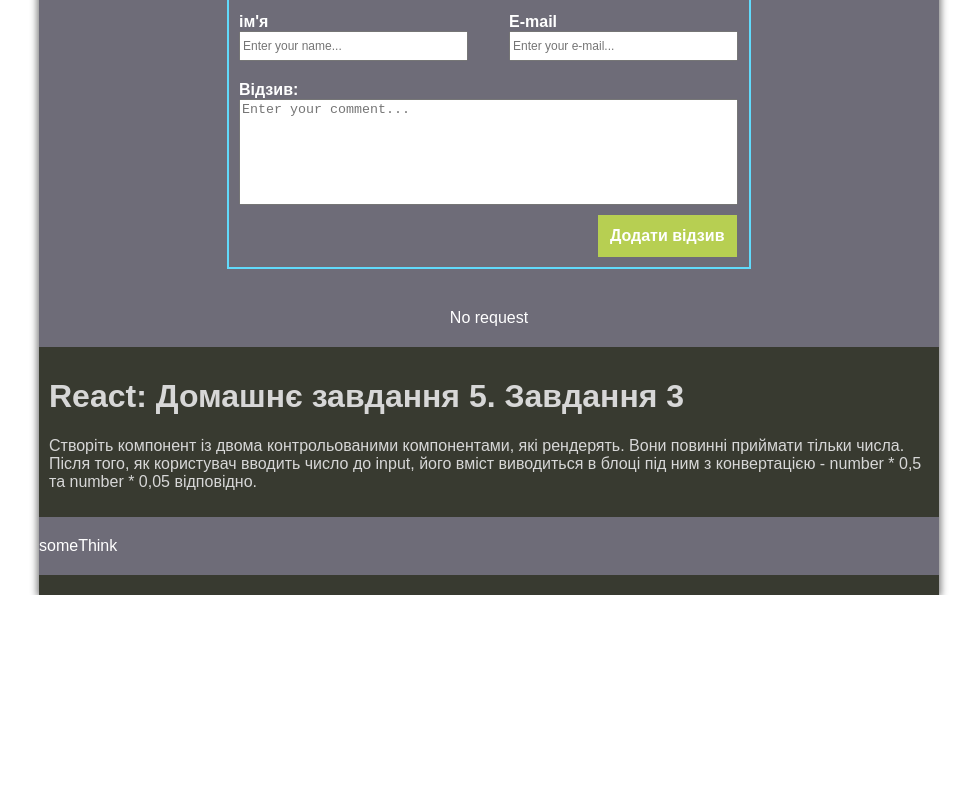
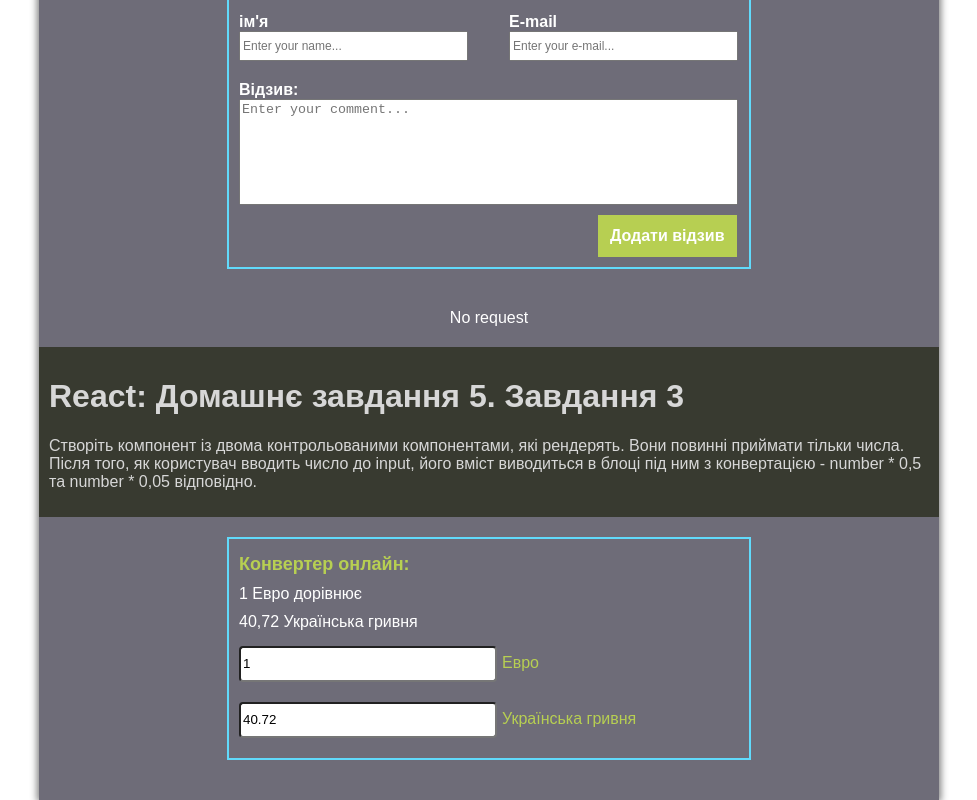
Before and after one commit to SerhiiHats/hw-5-at-react, a React (Create React App) app: page / in a window 1280 px wide. Shown: the part 231-1031 px from the top of the page, without its empty margins (151-1128 px from the left). Before the commit the page ends 826 px from the top, so only its background shows below. Built offline with nearby package versions, Linux system fonts and the light colour scheme.

Commit message:
add task with converter

```diff
--- a/package.json
+++ b/package.json
@@ -11,6 +11,7 @@
     "react-redux": "^8.0.5",
     "react-scripts": "5.0.1",
     "redux": "^4.2.1",
+    "sass": "^1.62.0",
     "web-vitals": "^2.1.4"
   },
   "scripts": {
--- a/src/components/App/App.css
+++ b/src/components/App/App.css
@@ -3,7 +3,8 @@
     margin: 50px auto 0 auto;
     font-family: Arial, "Helvetica Neue", Helvetica, sans-serif;
     box-shadow: 0 0 7px 2px gray;
-    background-color: #383A30;
+    background-color: #6E6C78;
     padding-bottom: 20px;
     color: #d7d7d7;
+
 }
--- a/src/components/ComponentConvert/ComponentConvert.css
+++ /dev/null
@@ -1,5 +0,0 @@
-.ComponentConvert{
-    background-color: #6E6C78;
-    color: white;
-    padding: 20px 0;
-}
--- a/src/components/ComponentConvert/ComponentConvert.js
+++ b/src/components/ComponentConvert/ComponentConvert.js
@@ -1,11 +1,40 @@
-import "./ComponentConvert.css";
+import "./ComponentConvert.scss";
 import {Component} from "react";
 
 class ComponentConvert extends Component {
+
+  state = {
+    euro: 1,
+    uan: 40.72,
+  }
+
+  handlerValue(e, nameValue) {
+    nameValue === "euro" ? this.setState({euro: e.target.value, uan: e.target.value * 40.72}) :
+      this.setState({euro: (e.target.value / 40.72), uan: e.target.value})
+  }
+
+
   render() {
     return (
       <div className={"ComponentConvert"}>
-        someThink
+        <div className={"wrap-convert"}>
+          <p>Конвертер онлайн:</p>
+          <p><span>1</span> Евро дорівнює</p>
+          <p><span>40,72</span> Українська гривня</p>
+          <p><input type={"number"} name={"euro-cur"} id={"euro"} placeholder={"Enter your money..."}
+                    onChange={(e) => {
+                      this.handlerValue(e, "euro")
+                    }} value={this.state.euro}/>
+            <span className={"label"}>Евро</span>
+          </p>
+          <p>
+            <input type={"number"} name={"uan-cur"} id={"uan"} placeholder={"Enter your money..."}
+                   onChange={(e) => {
+                     this.handlerValue(e, "uan")
+                   }} value={this.state.uan}/>
+            <span className={"label"}>Українська гривня</span>
+          </p>
+        </div>
       </div>
     );
   }
--- /dev/null
+++ b/src/components/ComponentConvert/ComponentConvert.scss
@@ -0,0 +1,36 @@
+.ComponentConvert {
+  background-color: #6E6C78;
+  color: white;
+  padding: 20px 0;
+
+  .wrap-convert {
+    width: 500px;
+    margin: 0 auto 0 auto;
+    border: 2px solid #61dafb;
+    display: flex;
+    flex-direction: column;
+    padding: 10px;
+
+    p {
+      margin: 5px 0;
+
+      &:first-child {
+        color: #B7CF52;
+        font-weight: bold;
+        font-size: 18px;
+      }
+    }
+
+    input {
+      width: 50%;
+      height: 30px;
+      border-radius: 4px;
+      margin: 5px 0;
+    }
+
+    .label {
+      margin-left: 5px;
+      color: #B7CF52;
+    }
+  }
+}
```
Also changed, not shown: 1 other file (tests, documents, lock files or other folders).
